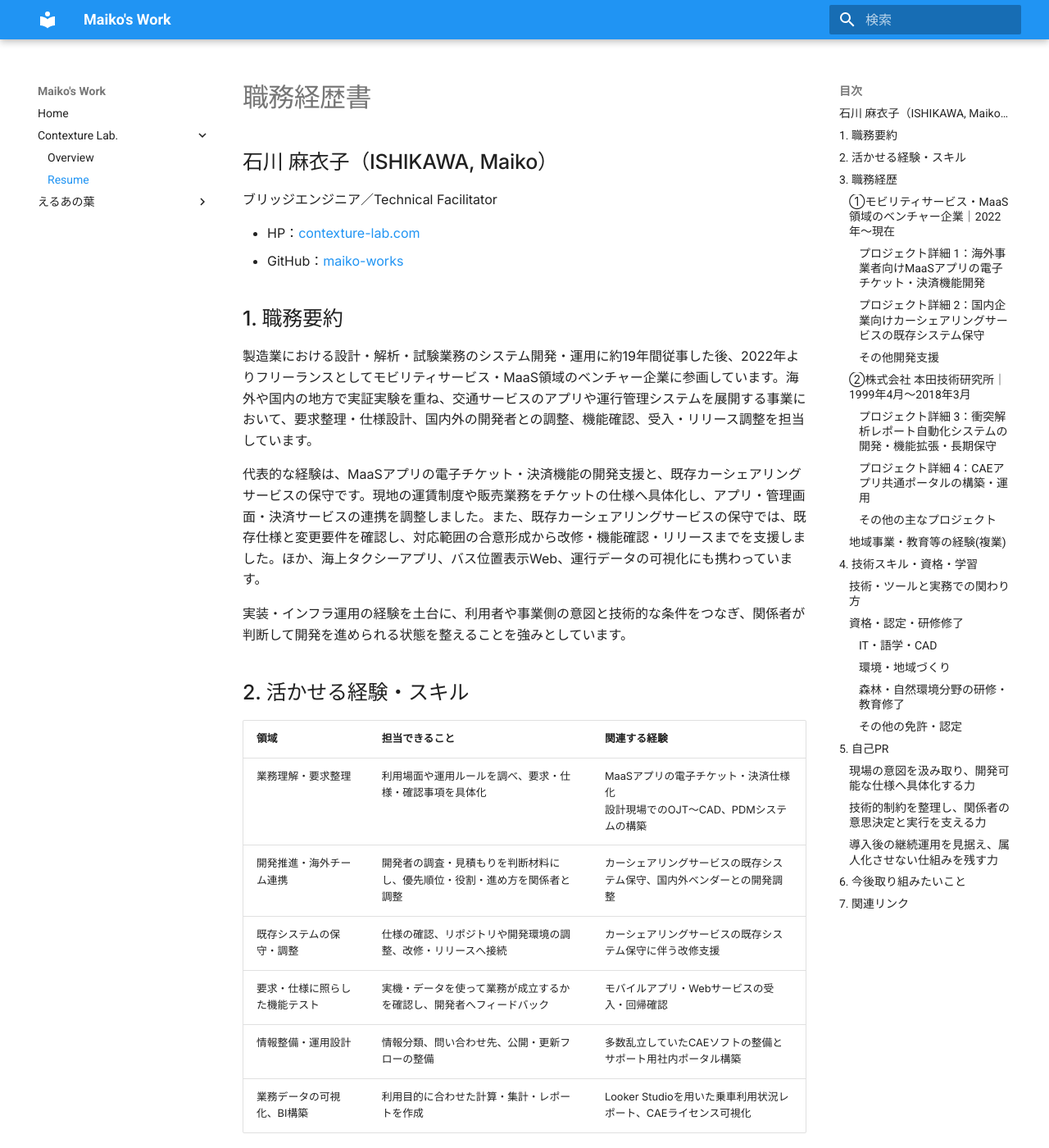
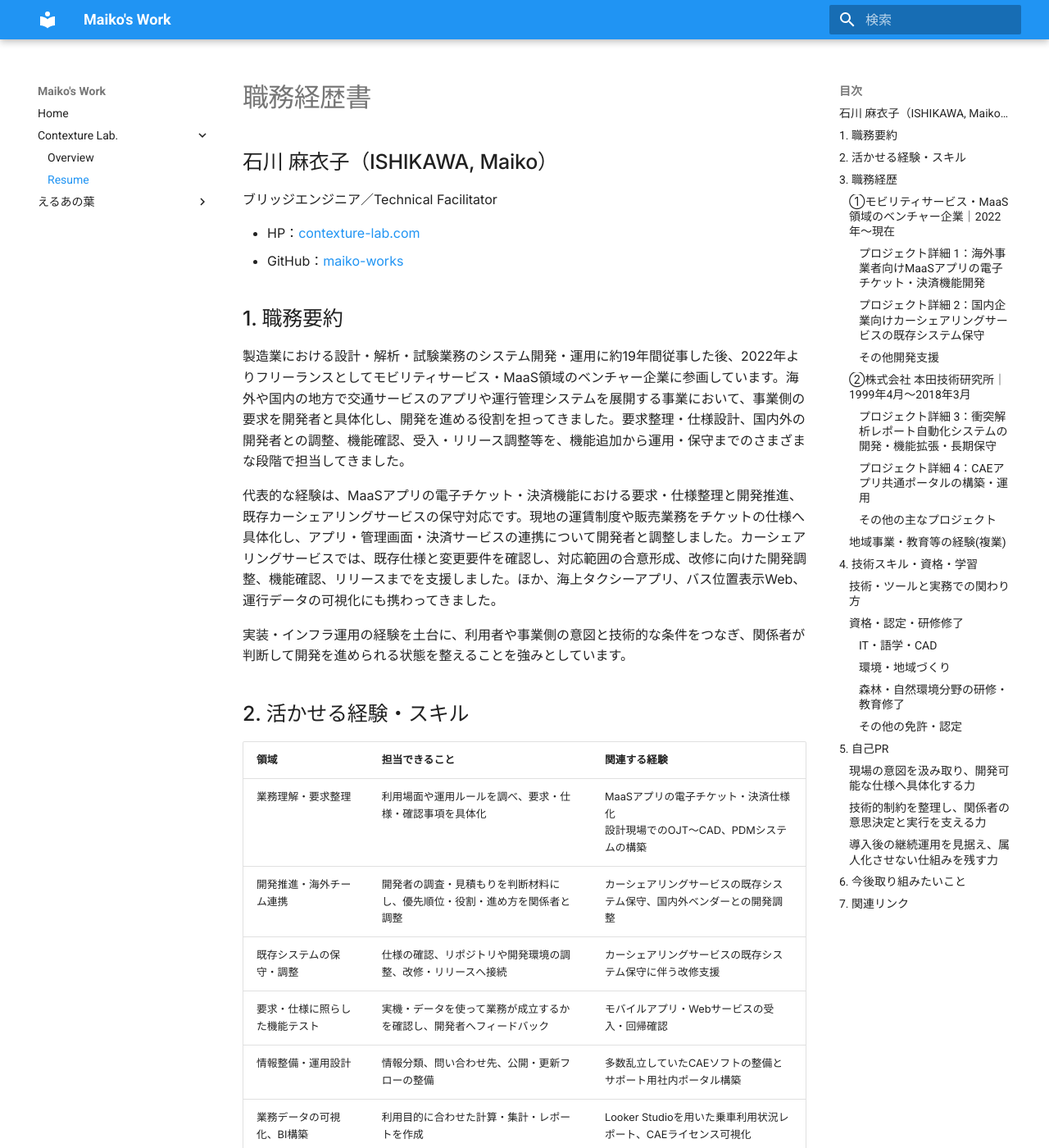
Before and after one commit to maiko-works/site, an MkDocs documentation site: the page built from docs/contexture/resume.md, in a window 1280 px wide and 1400 px high. Shown: the whole window at 82% size. Built offline with MkDocs 1.6.1 and Material for MkDocs 9.7.7, drawn with Linux system fonts in a browser that asks for light colours; some of the changed text lies outside the part shown.

Commit message:
Clarify requirements and development coordination role

```diff
--- a/docs/contexture/resume.md
+++ b/docs/contexture/resume.md
@@ -9,9 +9,9 @@
 
 ## 1. 職務要約
 
-製造業における設計・解析・試験業務のシステム開発・運用に約19年間従事した後、2022年よりフリーランスとしてモビリティサービス・MaaS領域のベンチャー企業に参画しています。海外や国内の地方で実証実験を重ね、交通サービスのアプリや運行管理システムを展開する事業において、要求整理・仕様設計、国内外の開発者との調整、機能確認、受入・リリース調整を担当しています。
+製造業における設計・解析・試験業務のシステム開発・運用に約19年間従事した後、2022年よりフリーランスとしてモビリティサービス・MaaS領域のベンチャー企業に参画しています。海外や国内の地方で交通サービスのアプリや運行管理システムを展開する事業において、事業側の要求を開発者と具体化し、開発を進める役割を担ってきました。要求整理・仕様設計、国内外の開発者との調整、機能確認、受入・リリース調整等を、機能追加から運用・保守までのさまざまな段階で担当してきました。
 
-代表的な経験は、MaaSアプリの電子チケット・決済機能の開発支援と、既存カーシェアリングサービスの保守です。現地の運賃制度や販売業務をチケットの仕様へ具体化し、アプリ・管理画面・決済サービスの連携を調整しました。また、既存カーシェアリングサービスの保守では、既存仕様と変更要件を確認し、対応範囲の合意形成から改修・機能確認・リリースまでを支援しました。ほか、海上タクシーアプリ、バス位置表示Web、運行データの可視化にも携わっています。
+代表的な経験は、MaaSアプリの電子チケット・決済機能における要求・仕様整理と開発推進、既存カーシェアリングサービスの保守対応です。現地の運賃制度や販売業務をチケットの仕様へ具体化し、アプリ・管理画面・決済サービスの連携について開発者と調整しました。カーシェアリングサービスでは、既存仕様と変更要件を確認し、対応範囲の合意形成、改修に向けた開発調整、機能確認、リリースまでを支援しました。ほか、海上タクシーアプリ、バス位置表示Web、運行データの可視化にも携わってきました。
 
 実装・インフラ運用の経験を土台に、利用者や事業側の意図と技術的な条件をつなぎ、関係者が判断して開発を進められる状態を整えることを強みとしています。
 
@@ -30,7 +30,7 @@
 
 ### ①モビリティサービス・MaaS領域のベンチャー企業｜2022年～現在
 
-**フリーランス・業務委託（準委任）／ブリッジ・開発の調整**
+**フリーランス・業務委託（準委任）／要求・仕様整理、開発推進・調整**
 
 海外および国内の地方で実証実験を行い、移動サービスのアプリや運行管理システムを展開するモビリティサービス・MaaS領域のベンチャー企業に参画。MaaSアプリ、海上タクシーアプリ、カーシェアリングサービス等の開発・保守において、要求整理・仕様検討、開発調整、機能確認、受入・リリース調整を担当しています。事業担当者と国内外のエンジニア・デザイナーをつなぎ、国際的なチームで業務を進めています。
 
```
